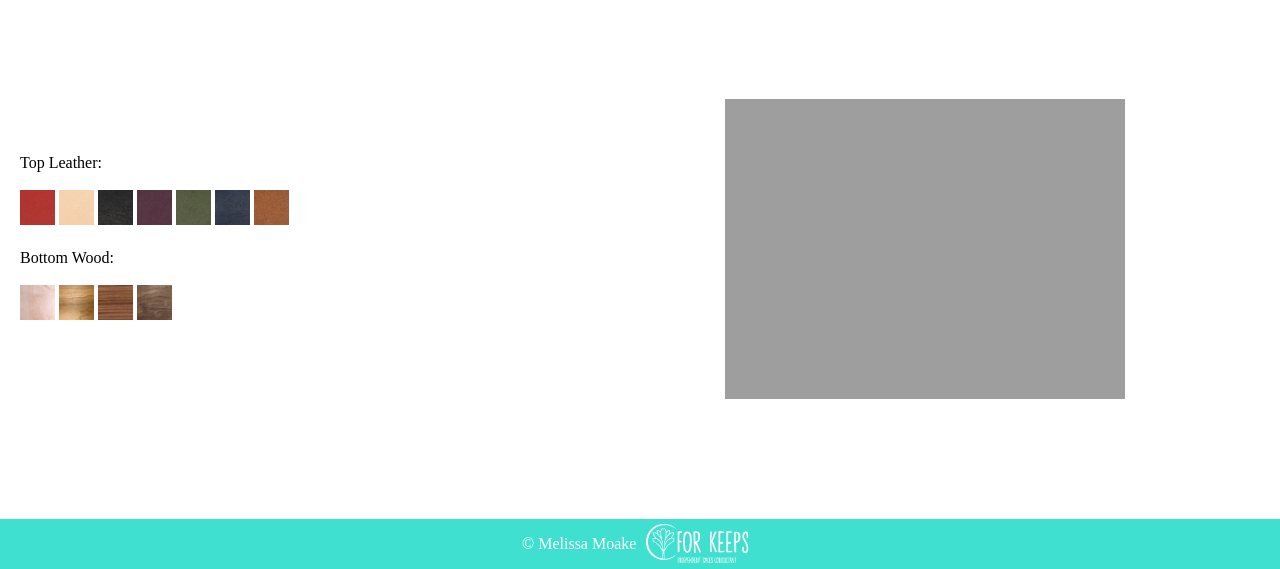
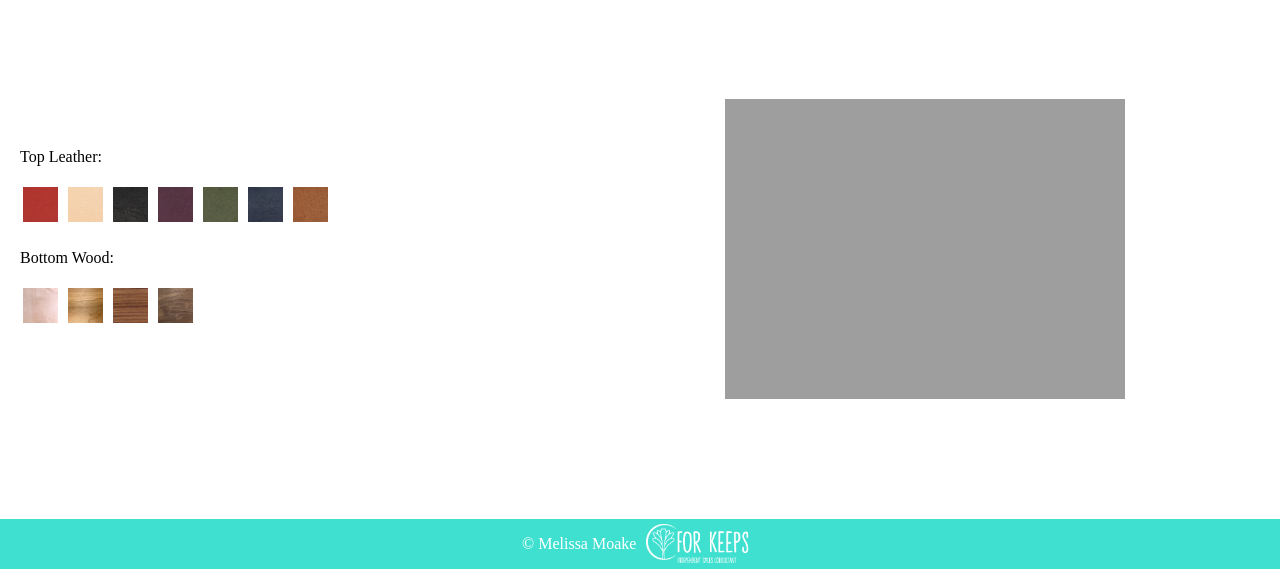
Before and after one commit to moakem/moakem.github.io, a PHP site: page /BerlinCustomization.html in a window 1280 px wide. Shown: the part 231-800 px from the top of the page. Run offline with PHP 8.4, Linux system fonts and the light colour scheme.

Commit message:
Update Mockups-Styling.css

```diff
--- a/Mockups-Styling.css
+++ b/Mockups-Styling.css
@@ -129,6 +129,7 @@
 .colorOptions>img {
     height: 35px;
     cursor:pointer;
+    margin: 3px;
 }
 
 img.selected {
```
